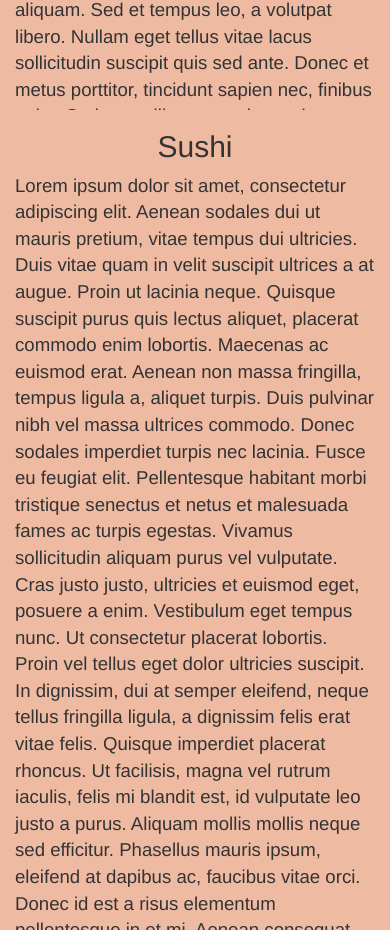
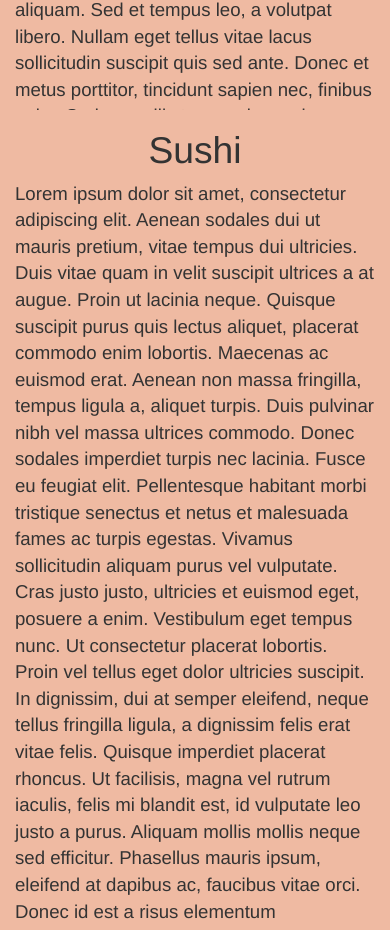
Before and after one commit to itsBenAnderson/coursera-test, a plain HTML site: page module3-solution/index.html in a window 390 px wide. Shown: the part 2011-2941 px from the top of the page. Drawn offline with Linux system fonts and the light colour scheme; a script that the page names is missing.

Commit message:
Update styles.css

```diff
--- a/module3-solution/css/styles.css
+++ b/module3-solution/css/styles.css
@@ -27,7 +27,7 @@ body .content{
 }
 
 #sushi h2{
-	font-size; 2em;
+	font-size: 2em;
   text-align: center;
 }
 
```
